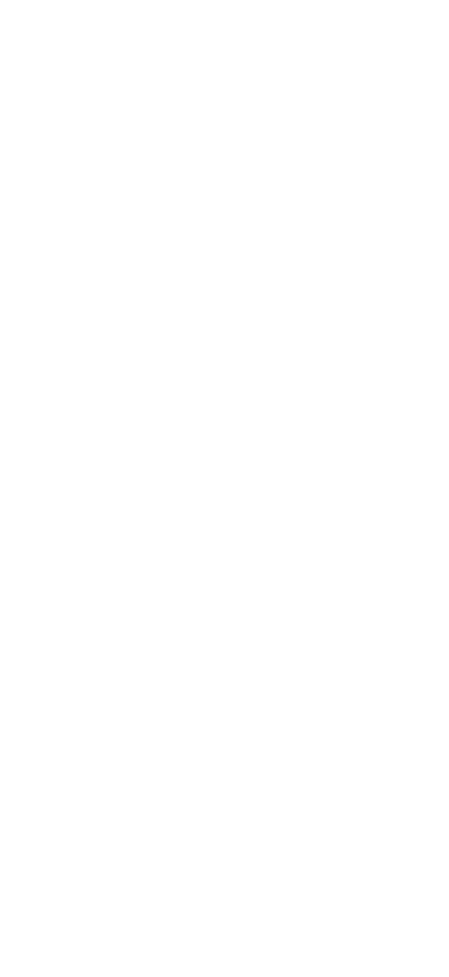
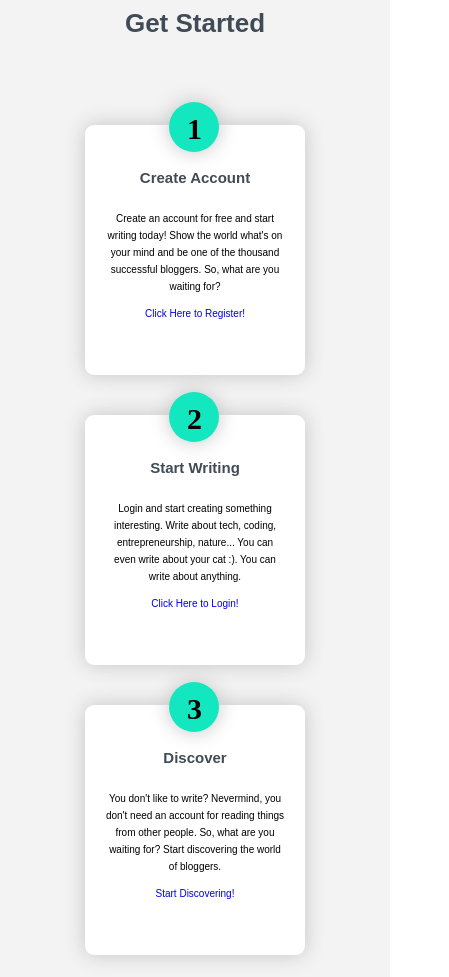
Before and after one commit to lazarspasic96/Blogger, a React (Create React App) app: page /our-story in a window 390 px wide. Shown: the part 1020-1997 px from the top of the page, 449 px wide, since content can reach past the window. Before the commit the page ends 971 px from the top, so only its background shows below. Built offline with nearby package versions, Linux system fonts and the light colour scheme.

Commit message:
Add info message for my posts

```diff
--- a/package.json
+++ b/package.json
@@ -13,6 +13,7 @@
     "react-redux": "^7.2.1",
     "react-router-dom": "^5.2.0",
     "react-scripts": "3.4.3",
+    "react-scroll": "^1.8.1",
     "redux": "^4.0.5",
     "redux-thunk": "^2.3.0"
   },
--- /dev/null
+++ b/src/components/Layout/GetStarted/GetStarted.js
@@ -0,0 +1,71 @@
+import classes from './GetStarted.module.scss'
+import React from 'react'
+import {Link} from 'react-router-dom'
+
+
+const GetStarted = (props) => {
+
+    return (
+        <>
+            <div className={classes.getStartedBox}  id = 'get-started'>
+                <h1>Get Started</h1>
+                <section className={classes.getStarted}>
+
+
+                    <div className={classes.register}>
+                        <div className={classes.round}>
+                            <p>1</p>
+                        </div>
+
+                        <h3>Create Account</h3>
+
+                        <p>
+                            Create an account for free and start writing today! Show the world what's on your mind
+                            and be one of the thousand successful bloggers. So, what are you waiting for?
+                   </p>
+                        <Link className = {classes.link} to='/authorization'>
+                            <span>Click Here to Register!</span>
+                        </Link>
+                    </div>
+
+                    <div className={classes.create}>
+                        <div className={classes.round}>
+                            <p>2</p>
+                        </div>
+                        <h3>Start Writing</h3>
+
+                        <p>
+                            Login and start creating something interesting. Write about tech, coding, entrepreneurship, nature... You can even write about your cat :). You can write about anything.
+                   </p>
+
+                   <Link className = {classes.link} to='/authorization'>
+                            <span>Click Here to Login!</span>
+                        </Link>
+
+
+
+                    </div>
+
+                    <div className={classes.discover}>
+                        <div className={classes.round}>
+                            <p>3</p>
+                        </div>
+                        <h3>Discover</h3>
+
+                        <p>You don't like to write? Nevermind, you don't need an account for reading things from other people. So, what are you waiting for? Start discovering the world of bloggers.</p>
+                        <Link className = {classes.link} to='/posts'>
+                            <span>Start Discovering!</span>
+                        </Link>
+                    </div>
+
+
+                </section>
+            </div>
+
+
+        </>
+    )
+}
+
+
+export default GetStarted
--- /dev/null
+++ b/src/components/Layout/GetStarted/GetStarted.module.scss
@@ -0,0 +1,73 @@
+.getStarted {
+  display: flex;
+  flex-direction: row;
+  justify-content: center;
+  align-items: center;
+  flex-wrap: wrap;
+  margin: auto;
+  width: 100%;
+  margin-top: 3rem;
+
+  div {
+    background-color: #ffff;
+    padding: 2rem;
+    width: 22rem;
+    height: 25rem;
+    text-align: center;
+    box-shadow: 0rem 0rem 2rem #c4c4c4;
+    border-radius: 0.9rem;
+    margin: 0 1.9rem 4rem;
+    position: relative;
+    cursor: pointer;
+
+    h3 {
+      color: #414b56;
+      padding: 2rem;
+      font-size: 1.5rem;
+    }
+
+    span {
+      display: block;
+      margin-top: 1rem;
+      transition: all .1s;
+      &:hover {
+        color: #7510f7;
+        transform: scale(1.1);
+      }
+    }
+
+    .round {
+      position: absolute;
+      top: -2.3rem;
+      left: 6.5rem;
+      border-radius: 50%;
+      background-color: #12e7c0;
+      width: 5rem;
+      height: 5rem;
+
+      p {
+        font-family: "Playfair Display", serif;
+        position: absolute;
+        top: 0.1rem;
+        left: 1.8rem;
+        font-size: 3rem;
+        font-weight: 600;
+      }
+    }
+  }
+}
+
+.getStartedBox {
+  background-color: #f3f3f3;
+
+  h1 {
+    padding: 5rem;
+    font-size: 2.6rem;
+    text-align: center;
+    color: #414b56;
+  }
+}
+
+.link {
+    text-decoration: none;
+}
--- a/src/components/Layout/Header/Header.js
+++ b/src/components/Layout/Header/Header.js
@@ -2,8 +2,9 @@
 import React from 'react'
 import classes from './Header.module.css'
 import Button from '../../UI/Button/Button'
-import { NavLink } from 'react-router-dom'
+import { Link } from 'react-scroll'
 import NavBar from '../../UI/Nav/Nav'
+import GetStarted from '../GetStarted/GetStarted'
 
 const Header = (props) => {
 
@@ -12,12 +13,16 @@
             <p className={classes.homeText}>
                 Share something what's <br /> on your mind.
         </p>
-            <NavLink to='#get-started'>  <Button className={classes.homePageBtn}>Get started</Button></NavLink>
+            <Link to = 'get-started' spy={true} smooth={true} duration={1000}>  <Button className={classes.homePageBtn}>Get started</Button></Link>
 
         </div>
-        <NavBar />
+        <NavBar/>
 
     </header>
+
+    <GetStarted />
+
+
 
     </>
 
--- a/src/components/Layout/Header/Header.module.css
+++ b/src/components/Layout/Header/Header.module.css
@@ -18,6 +18,7 @@
   font-size: 4.2rem;
   line-height: 5.8rem;
   letter-spacing: -0.15rem;
+  color: #414b56;
 
   animation: moveInLeft 1.5s ease-out;
   backface-visibility: hidden;
@@ -92,3 +93,11 @@
     transform: translate(0);
   }
 }
+
+@media (max-width: 700px) {
+  .homeText {
+      font-size: 2.6rem;
+      line-height: normal;
+      letter-spacing: 0rem;
+  }
+}
--- a/src/components/Layout/Sidebar/SideBar.js
+++ b/src/components/Layout/Sidebar/SideBar.js
@@ -45,12 +45,12 @@
                         </div>
                     </Link>
 
-                    <Link className={classes.navLink} to='/dashboard'>
+                {/*     <Link className={classes.navLink} to='/dashboard'>
                         <div className={classes.iconBox}>
                             <img src={dashboard} />
                             <p>Dashboard</p>
                         </div>
-                    </Link>
+                    </Link> */}
 
                     <Link className={classes.navLink} to='/logout'>
                         <div className={classes.iconBox}>
--- a/src/components/UI/Nav/Nav.js
+++ b/src/components/UI/Nav/Nav.js
@@ -31,9 +31,8 @@
             routes = (
                 <>
                     <li className={classes.item}> <Link onClick = {this.toogleNavBar}className={classes.navLink} to='/new-post'>New Post </Link></li>
-                    <li className={classes.item}> <Link onClick = {this.toogleNavBar}className={classes.navLink} to='/posts'>My Posts </Link></li>
-                    <li className={classes.item}> <Link onClick = {this.toogleNavBar}className={classes.navLink} to='/favourite'>Favourite Posts </Link></li>
-                    <li className={classes.item}> <Link onClick = {this.toogleNavBar}className={classes.navLink} to='/discover'>Discover</Link></li>
+                    <li className={classes.item}> <Link onClick = {this.toogleNavBar}className={classes.navLink} to='/my-posts'>My Posts </Link></li>
+                    <li className={classes.item}> <Link onClick = {this.toogleNavBar}className={classes.navLink} to='/posts'>Discover</Link></li>
                     <li className={classes.item}> <Link onClick = {this.toogleNavBar}className={classes.navLink} to='/logout'> Logout</Link></li>
 
                 </>
--- a/src/containers/DashBoard/MyPosts/MyPosts.js
+++ b/src/containers/DashBoard/MyPosts/MyPosts.js
@@ -1,17 +1,19 @@
 import React from 'react'
 import MyPostItem from './MyPostItem/MyPostItem'
-import {connect} from 'react-redux'
+import { connect } from 'react-redux'
 import * as action from '../../../store/action/index'
+import classes from './MyPosts.module.scss'
+import { Link } from 'react-router-dom'
 
 class MyPosts extends React.Component {
-    constructor(props){
+    constructor(props) {
         super()
         this.state = {
 
         }
     }
 
-    componentDidMount () {
+    componentDidMount() {
         this.props.getPosts()
 
     }
@@ -19,10 +21,19 @@
 
     render() {
 
-console.log(this.props.myPosts)
+        const noPosts = <div className={classes.noPosts}>
+            <p className={classes.myPostInfo}>Currently you don't have any posts!</p>
+            <Link style = {{textDecoration: 'none'}} to='/new-post'>
+
+
+                <span>Click here ant start writing!</span>
+            </Link>
+        </div>
         return <>
             <section>
-            {this.props.myPosts ? this.props.myPosts.map(post => <MyPostItem postData = {post} />): <p>Currently you don't have any posts!</p>}
+                {this.props.myPosts.length > 0 ? this.props.myPosts.map(post => <MyPostItem postData={post} />) :
+                    noPosts
+                }
             </section>
 
         </>
@@ -43,4 +54,4 @@
 }
 
 
-export default connect(mapStateToProps, mapDispatchToProps )(MyPosts)
+export default connect(mapStateToProps, mapDispatchToProps)(MyPosts)
--- /dev/null
+++ b/src/containers/DashBoard/MyPosts/MyPosts.module.scss
@@ -0,0 +1,17 @@
+.noPosts {
+  margin-top: 16rem;
+  font-size: 2.5rem;
+  color: #414b56;
+  span {
+    display: block;
+    text-align: center;
+    font-size: 2rem;
+    color: #7510F7;
+    cursor: pointer;
+    transition: all .1s;
+    &:hover {
+        transform: scale(1.1);
+    }
+
+  }
+}
--- a/src/containers/DashBoard/NewPost/NewPost.module.scss
+++ b/src/containers/DashBoard/NewPost/NewPost.module.scss
@@ -6,14 +6,14 @@
   align-items: center;
   .formInput {
     width: 100%;
-    input{
+    input {
       width: 100%;
       padding: 2rem;
     }
 
     textarea {
-        width: 100%;
-        height: 20rem;
+      width: 100%;
+      height: 20rem;
     }
 
     .btnContainer {
@@ -28,16 +28,16 @@
         outline: none;
         color: #ffff;
         height: 3rem;
-        transition: all .2s;
+        transition: all 0.2s;
 
         &:hover {
-          box-shadow: 0 1rem 2rem rgba(0, 0, 0, .2);
-          transform: translateY(-.2rem);
+          box-shadow: 0 1rem 2rem rgba(0, 0, 0, 0.2);
+          transform: translateY(-0.2rem);
         }
 
         &:active {
-          transform: translateY(-.1rem);
-          box-shadow: 0 .5rem 1rem rgba(0, 0, 0, .2);
+          transform: translateY(-0.1rem);
+          box-shadow: 0 0.5rem 1rem rgba(0, 0, 0, 0.2);
         }
       }
     }
@@ -47,8 +47,30 @@
 .header {
   text-align: center;
   font-size: 1.9rem;
-  color:  #414b56;
+  color: #414b56;
   padding-bottom: 1.5rem;
   text-transform: uppercase;
   margin-top: 2rem;
 }
+
+@media (max-width: 566px) {
+
+  .newPostForm {
+    width: 100%
+  }
+  .formInput {
+    input {
+      width: 100% !important;
+    }
+
+    textarea {
+      width: 100% !important;
+    }
+
+    .btnContainer {
+      button {
+        width: 100% !important;
+      }
+    }
+  }
+}
--- a/src/containers/PublicMain.js
+++ b/src/containers/PublicMain.js
@@ -5,6 +5,7 @@
 import Authorization from './Authorization/Authorization';
 import Posts from './Posts/Posts';
 import ReadPost from './ReadPost/ReadPost';
+import GetStarted from '../components/Layout/GetStarted/GetStarted';
 
 
 class PublicMain extends React.Component {
```
Also changed, not shown: src/containers/PrivateMain.js (+15 -15 lines), 1 other file (tests, documents, lock files or other folders).
